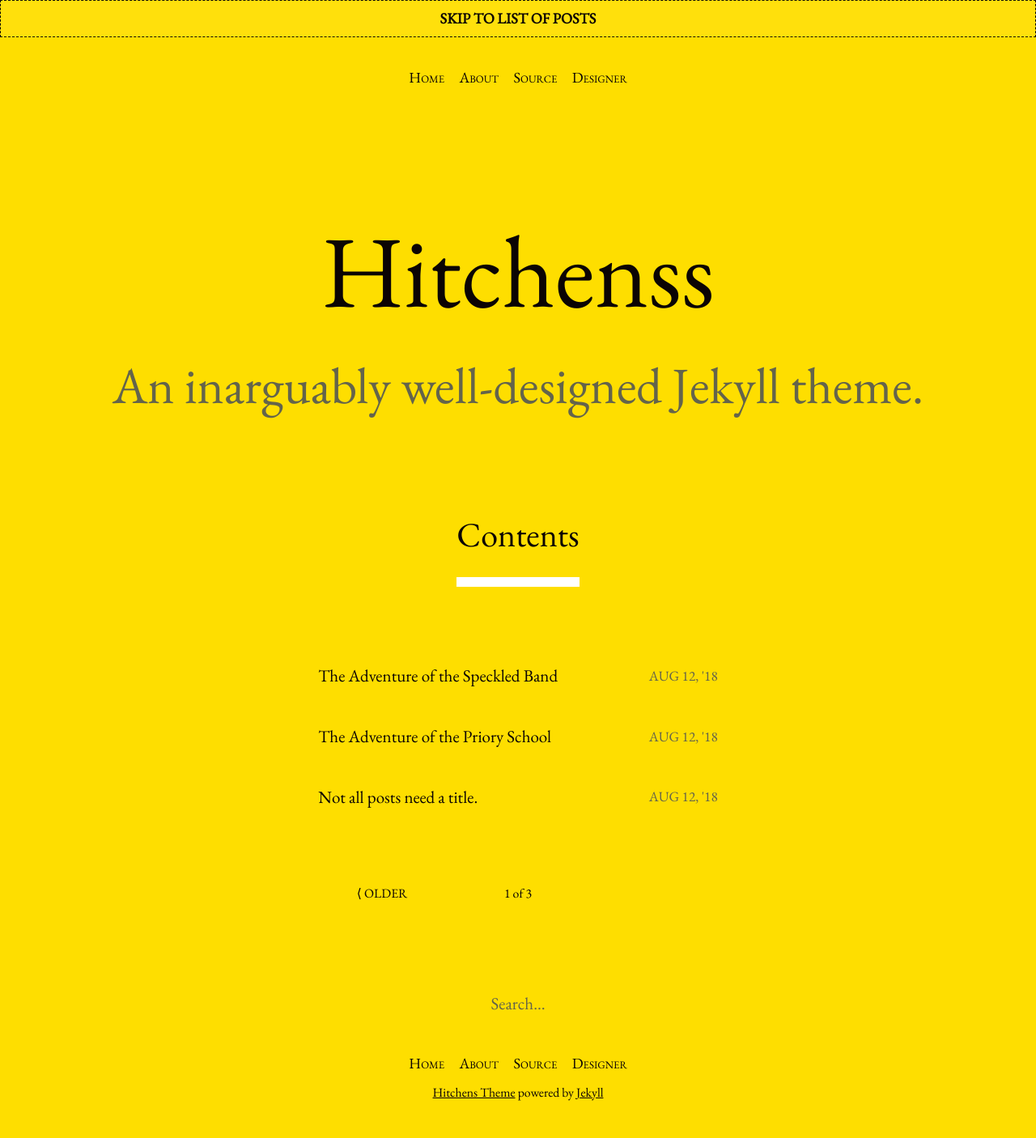
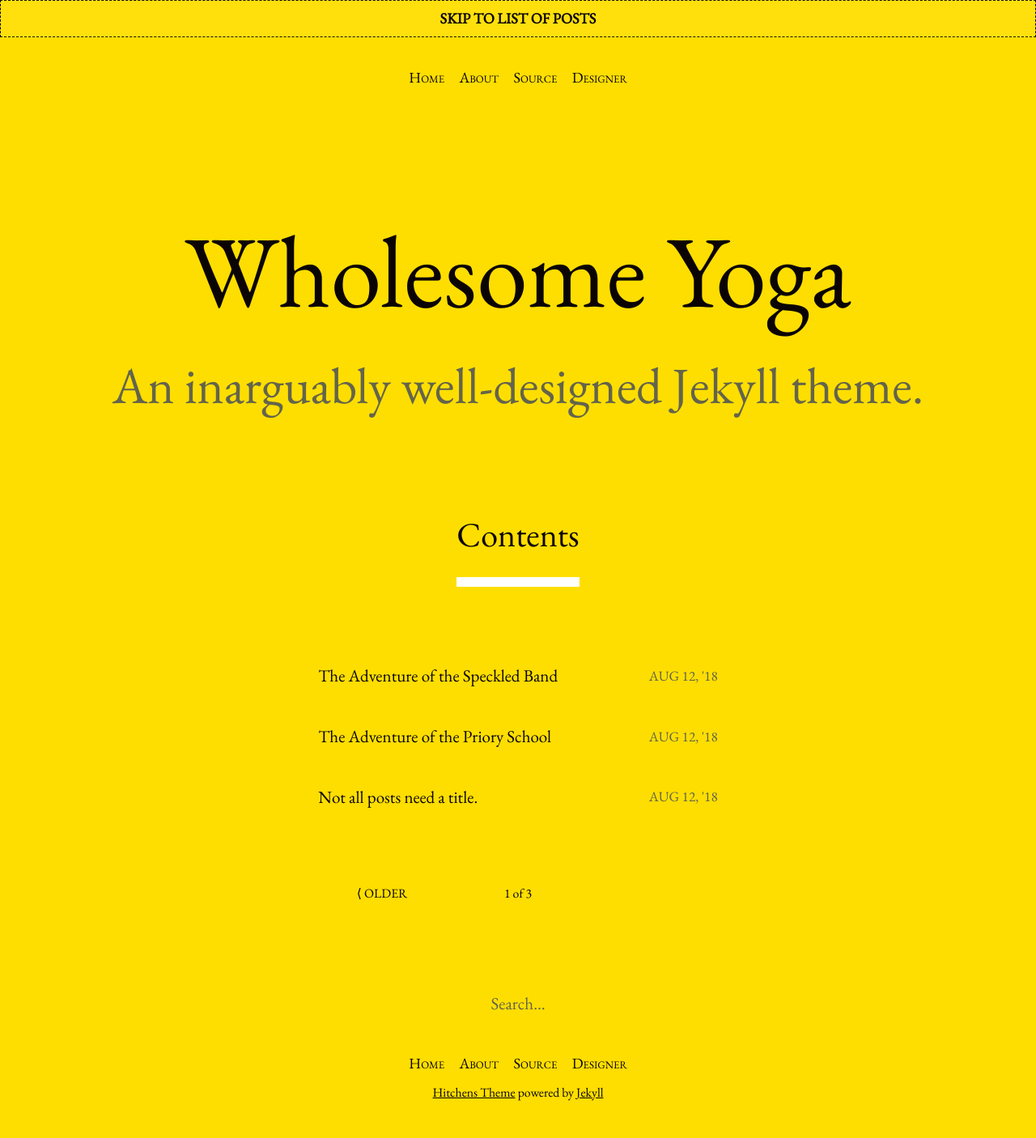
Before and after one commit to sampyash2/sampyash2.github.io, a Jekyll site: the page built from index.html, in a window 1280 px wide. Shown: the whole page at 81% size. Built offline with Jekyll 4.4.1, drawn with Linux system fonts in a browser that asks for light colours; the list of posts is cut into pages by our own code.

Commit message:
Update _config.yml to change the title to Wholesome Yoga

```diff
--- a/_config.yml
+++ b/_config.yml
@@ -13,7 +13,7 @@
 # you will see them accessed via {{ site.title }}, {{ site.email }}, and so on.
 # You can create any custom variable you would like, and they will be accessible
 # in the templates via {{ site.myvariable }}.
-title: Hitchenss
+title: Wholesome Yoga
 email: hello@patdryburgh.com
 description: >- # this means to ignore newlines until "baseurl:"
   An inarguably well-designed Jekyll theme.
```
